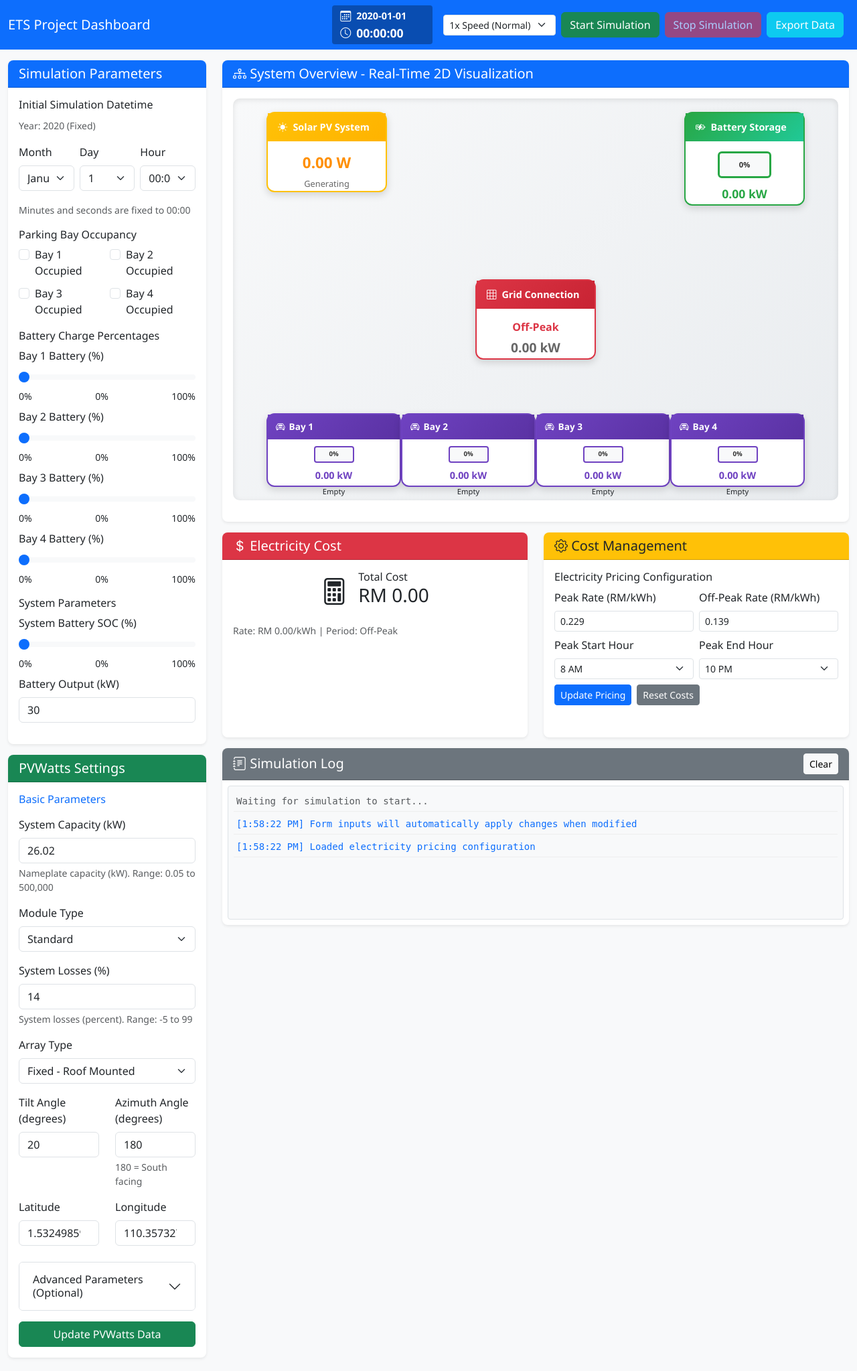
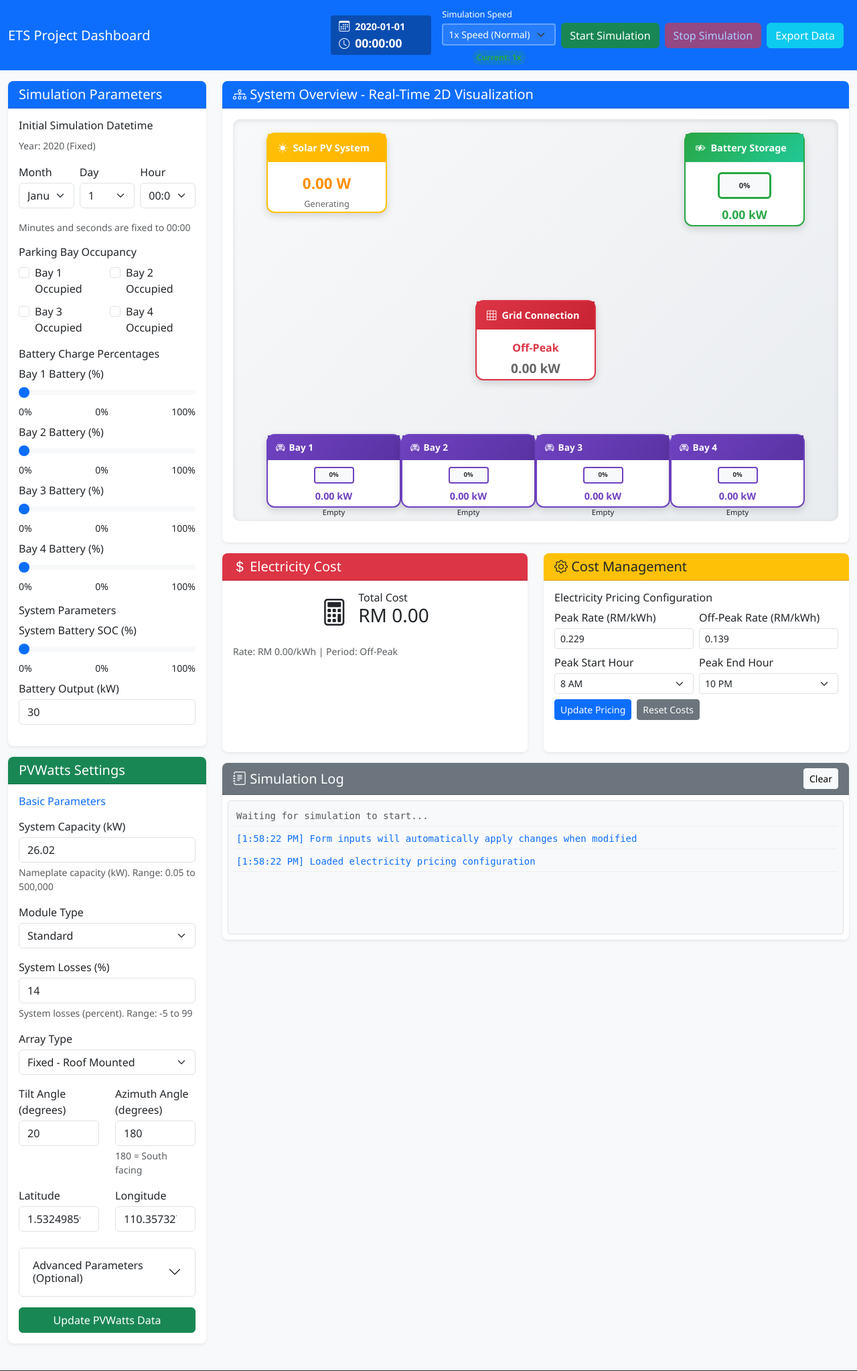
Before and after one commit to Josan88/Smart-Grid-Integrated-Electric-Vehicle-Charging-System, a Flask app: page / in a window 1280 px wide. Shown: the top 2047 px of the page at 67% size. Run offline with Flask 3, Linux system fonts and the light colour scheme; some libraries are stand-ins or nearby versions.

Commit message:
Add simulation speed selector and display updates for improved user experience

```diff
--- a/app.py
+++ b/app.py
@@ -743,14 +743,31 @@
 # Socket.IO Event Handlers (for events from client)
 @socketio.on("connect")
 def handle_connect():
-    logger.info("Client connected")
-    # Send current state (including speed) to newly connected client
-    emit_current_simulation_state()
+    """Handle client connection."""
+    logger.info(f"Client connected: {request.sid}")
+
+    # Send current simulation state to the new client
+    with simulation_lock:
+        socketio.emit(
+            "simulation_state",
+            {
+                "running": simulation_running,
+                "params": current_simulation_params.__dict__,
+                "pvwatts": current_pvwatts_settings,
+                "datetime": simulation_datetime.strftime("%Y-%m-%d %H:%M:%S"),
+                "total_seconds": total_simulation_seconds,
+                "date": simulation_datetime.strftime("%Y-%m-%d"),
+                "time": simulation_datetime.strftime("%H:%M:%S"),
+                "speed": current_simulation_speed_multiplier,  # Include current speed
+            },
+            to=request.sid,
+        )
 
 
 @socketio.on("disconnect")
 def handle_disconnect():
-    logger.info("Client disconnected")
+    """Handle client disconnection."""
+    logger.info(f"Client disconnected: {request.sid}")
 
 
 @socketio.on("set_simulation_speed")
@@ -1248,6 +1265,7 @@
                 "total_seconds": total_simulation_seconds,
                 "date": simulation_datetime.strftime("%Y-%m-%d"),
                 "time": simulation_datetime.strftime("%H:%M:%S"),
+                "speed": current_simulation_speed_multiplier,  # Include current speed
             },
             to=request.sid,
         )
--- a/static/css/style.css
+++ b/static/css/style.css
@@ -487,6 +487,60 @@
     color: #721c24;
 }
 
+/* Speed selector styling */
+.speed-indicator {
+    min-height: 20px;
+}
+
+.speed-display {
+    font-weight: 600;
+    font-size: 0.75rem;
+    padding: 2px 6px;
+    border-radius: 10px;
+    transition: all 0.3s ease;
+    display: inline-block;
+}
+
+.speed-display.speed-slow {
+    background-color: rgba(255, 193, 7, 0.2);
+    color: #ffc107 !important;
+}
+
+.speed-display.speed-normal {
+    background-color: rgba(40, 167, 69, 0.2);
+    color: #28a745 !important;
+}
+
+.speed-display.speed-fast {
+    background-color: rgba(220, 53, 69, 0.2);
+    color: #dc3545 !important;
+}
+
+/* Enhanced speed selector dropdown */
+#simulation-speed-select {
+    border: 2px solid rgba(255, 255, 255, 0.3);
+    background-color: rgba(255, 255, 255, 0.1);
+    color: white;
+    transition: all 0.3s ease;
+}
+
+#simulation-speed-select:focus {
+    border-color: rgba(255, 255, 255, 0.6);
+    box-shadow: 0 0 0 0.2rem rgba(255, 255, 255, 0.25);
+    background-color: rgba(255, 255, 255, 0.15);
+}
+
+#simulation-speed-select option {
+    background-color: #495057;
+    color: white;
+}
+
+/* Speed selector label */
+.form-label {
+    margin-bottom: 0.25rem;
+    font-weight: 500;
+}
+
 /* Energy Flow Animations */
 /* REMOVE ALL .energy-flow, .energy-flow::before, .energy-flow::after rules */
 /* For example, remove:
--- a/static/js/script.js
+++ b/static/js/script.js
@@ -10,6 +10,7 @@
 let clearLogBtn;
 let pvwattsForm;
 let simulationSpeedSelect;
+let currentSpeedDisplay; // Add this new element
 let simStartMonthSelect; // Updated for month selection
 let simStartDaySelect;   // Updated for day selection
 let simStartHourSelect;  // Updated for hour selection
@@ -59,6 +60,7 @@
     clearLogBtn = document.getElementById('clear-log');
     pvwattsForm = document.getElementById('pvwatts-form');
     simulationSpeedSelect = document.getElementById('simulation-speed-select');
+    currentSpeedDisplay = document.getElementById('current-speed-display');
     simStartMonthSelect = document.getElementById('sim-start-month');
     simStartDaySelect = document.getElementById('sim-start-day');
     simStartHourSelect = document.getElementById('sim-start-hour');
@@ -155,7 +157,16 @@
     if (data.pvwatts) {
         updatePVWattsFormValues(data.pvwatts);
     }
-      // Update simulation time display
+
+    // Update speed display if available
+    if (data.speed) {
+        if (simulationSpeedSelect) {
+            simulationSpeedSelect.value = data.speed.toString();
+        }
+        updateSpeedDisplay(data.speed);
+    }
+
+    // Update simulation time display
     if (data.date && data.time) {
         const dateDisplay = document.getElementById('simulation-date');
         if (dateDisplay) {
@@ -230,6 +241,7 @@
         logMessage(data.message, 'success');
         if (simulationSpeedSelect && data.speed) {
             simulationSpeedSelect.value = data.speed.toString();
+            updateSpeedDisplay(data.speed);
         }
     } else {
         logMessage(data.message, 'error');
@@ -316,9 +328,14 @@
     if (simulationSpeedSelect) {
         simulationSpeedSelect.addEventListener('change', (event) => {
             const speed = parseFloat(event.target.value);
+            updateSpeedDisplay(speed); // Update display immediately
             socket.emit('set_simulation_speed', { speed: speed });
-            logMessage(`Simulation speed set to ${speed}x`, 'info');
+            logMessage(`Setting simulation speed to ${speed}x...`, 'info');
         });
+
+        // Initialize speed display on page load
+        const initialSpeed = parseFloat(simulationSpeedSelect.value);
+        updateSpeedDisplay(initialSpeed);
     }
 }
 
@@ -1565,3 +1582,21 @@
     weatherStatusElement.textContent = weatherStatus;
     weatherStatusElement.className = statusClass;
 }
+
+// Add new function to update speed display
+function updateSpeedDisplay(speed) {
+    if (currentSpeedDisplay) {
+        const speedText = `Current: ${speed}x`;
+        currentSpeedDisplay.textContent = speedText;
+
+        // Add visual feedback with color coding
+        currentSpeedDisplay.className = 'text-white speed-display';
+        if (speed < 1.0) {
+            currentSpeedDisplay.classList.add('speed-slow');
+        } else if (speed > 1.0) {
+            currentSpeedDisplay.classList.add('speed-fast');
+        } else {
+            currentSpeedDisplay.classList.add('speed-normal');
+        }
+    }
+}
--- a/templates/index.html
+++ b/templates/index.html
@@ -32,6 +32,7 @@
                     </div>
                 </div>
                 <div class="me-2">
+                    <label for="simulation-speed-select" class="form-label text-white mb-1" style="font-size: 0.8rem;">Simulation Speed</label>
                     <select id="simulation-speed-select" class="form-select form-select-sm"
                         aria-label="Simulation Speed">
                         <option value="0.25">0.25x Speed</option>
@@ -41,6 +42,9 @@
                         <option value="4.0">4x Speed</option>
                         <option value="10.0">10x Speed</option>
                     </select>
+                    <div class="speed-indicator text-center mt-1">
+                        <small class="text-white" id="current-speed-display">Current: 1.0x</small>
+                    </div>
                 </div> <button id="start-simulation-btn" class="btn btn-success me-2">Start Simulation</button>
                 <button id="stop-simulation-btn" class="btn btn-danger me-2" disabled>Stop Simulation</button>
                 <button id="export-data-btn" class="btn btn-info me-2">Export Data</button>
```
